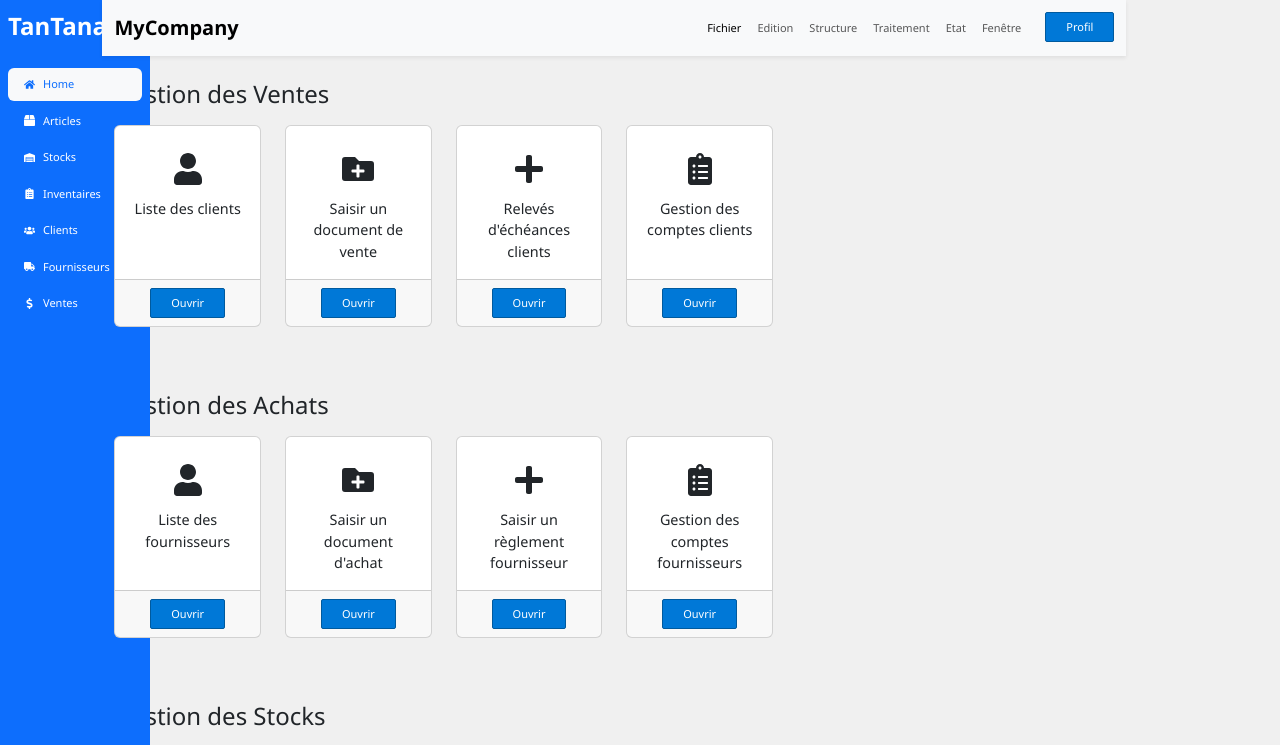
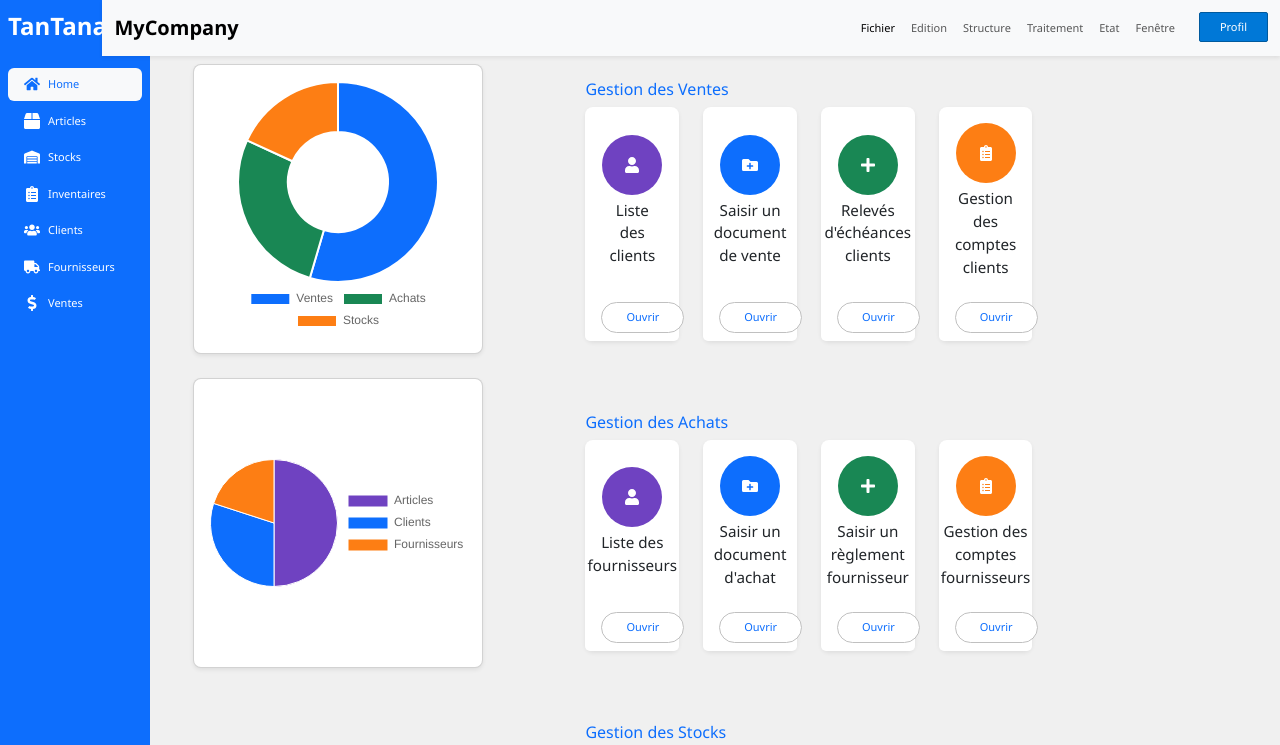
Before and after one commit to AntonioRbm5/com, a React (Vite) app: page /home-commercial in a window 1280 px wide. Shown: the top 745 px of the page. Built offline with nearby package versions, Linux system fonts and the light colour scheme.

Commit message:
add first approche for chart

```diff
--- a/package.json
+++ b/package.json
@@ -16,8 +16,10 @@
     "@popperjs/core": "^2.11.8",
     "axios": "^1.13.2",
     "bootstrap": "^5.3.8",
+    "chart.js": "^4.5.1",
     "react": "^19.2.0",
     "react-bootstrap": "^2.10.10",
+    "react-chartjs-2": "^5.3.1",
     "react-dom": "^19.2.0",
     "react-icons": "^5.5.0",
     "react-router-dom": "^7.11.0"
--- /dev/null
+++ b/src/composants/ChartList.jsx
@@ -0,0 +1,55 @@
+import { Container, Row, Col, Card } from "react-bootstrap";
+import DoughnutChart from "./DoughnutChart";
+import PieChart from "./PieChart";
+
+const ChartList = () => {
+  const doughnutData = {
+    labels: ["Ventes", "Achats", "Stocks"],
+    data: [300, 150, 100],
+    colors: ["#0d6efd", "#198754", "#fd7e14"],
+  };
+
+  const pieData = {
+    labels: ["Articles", "Clients", "Fournisseurs"],
+    data: [50, 30, 20],
+    colors: ["#6f42c1", "#0d6efd", "#fd7e14"],
+  };
+
+  return (
+    <Container className="mt-2">
+      <Row className="justify-content-center">
+        {/* Doughnut */}
+        <Col xs={12} md={8} className="mb-4">
+          <Card className="shadow-sm rounded-3 h-100">
+            <Card.Body>
+              {/* <h5 className="mb-2 text-center">Répartition générale (Doughnut)</h5> */}
+              <DoughnutChart
+                labels={doughnutData.labels}
+                data={doughnutData.data}
+                colors={doughnutData.colors}
+                title="Dashboard Doughnut"
+              />
+            </Card.Body>
+          </Card>
+        </Col>
+
+        {/* Pie */}
+        <Col xs={12} md={8} className="mb-4">
+          <Card className="shadow-sm rounded-3 h-100">
+            <Card.Body>
+              {/* <h5 className="mb-3 text-center">Répartition détaillée (Pie)</h5> */}
+              <PieChart
+                labels={pieData.labels}
+                data={pieData.data}
+                colors={pieData.colors}
+                title="Dashboard Pie"
+              />
+            </Card.Body>
+          </Card>
+        </Col>
+      </Row>
+    </Container>
+  );
+};
+
+export default ChartList;
--- /dev/null
+++ b/src/composants/DoughnutChart.jsx
@@ -0,0 +1,37 @@
+
+import { Doughnut } from "react-chartjs-2";
+import {
+  Chart as ChartJS,
+  ArcElement,
+  Tooltip,
+  Legend,
+} from "chart.js";
+
+// Enregistrer les composants nécessaires
+ChartJS.register(ArcElement, Tooltip, Legend);
+
+const DoughnutChart = ({ labels, data, colors, title }) => {
+  const chartData = {
+    labels,
+    datasets: [
+      {
+        data,
+        backgroundColor: colors,
+        borderWidth: 2,
+        borderColor: "#fff",
+      },
+    ],
+  };
+
+  const options = {
+    responsive: true,
+    plugins: {
+      legend: { position: "bottom" },
+      title: { display: !!title, text: title, font: { size: 16 } },
+    },
+  };
+
+  return <Doughnut data={chartData} options={options} />;
+};
+
+export default DoughnutChart;
--- /dev/null
+++ b/src/composants/PieChart.jsx
@@ -0,0 +1,36 @@
+
+import { Pie } from "react-chartjs-2";
+import {
+  Chart as ChartJS,
+  ArcElement,
+  Tooltip,
+  Legend,
+} from "chart.js";
+
+ChartJS.register(ArcElement, Tooltip, Legend);
+
+const PieChart = ({ labels, data, colors, title }) => {
+  const chartData = {
+    labels,
+    datasets: [
+      {
+        data,
+        backgroundColor: colors,
+        borderWidth: 1,
+        borderColor: "#fff",
+      },
+    ],
+  };
+
+  const options = {
+    responsive: true,
+    plugins: {
+      legend: { position: "right" },
+      title: { display: !!title, text: title, font: { size: 16 } },
+    },
+  };
+
+  return <Pie data={chartData} options={options} />;
+};
+
+export default PieChart;
--- a/src/composants/accueil.jsx
+++ b/src/composants/accueil.jsx
@@ -1,4 +1,3 @@
-
 import { Container, Row, Col, Card, Button } from "react-bootstrap";
 import {
   FaUser,
@@ -9,56 +8,73 @@ import {
   FaFolderPlus,
 } from "react-icons/fa";
 
-
 const DashboardHome = () => {
   const sections = [
     {
       title: "Gestion des Ventes",
       items: [
-        { icon: <FaUser />, label: "Liste des clients" },
-        { icon: <FaFolderPlus />, label: "Saisir un document de vente" },
-        { icon: <FaPlus />, label: "Relevés d'échéances clients" },
-        { icon: <FaClipboardList />, label: "Gestion des comptes clients" },
-
+        { icon: <FaUser />, label: "Liste des clients", color: "#6f42c1" },
+        { icon: <FaFolderPlus />, label: "Saisir un document de vente", color: "#0d6efd" },
+        { icon: <FaPlus />, label: "Relevés d'échéances clients", color: "#198754" },
+        { icon: <FaClipboardList />, label: "Gestion des comptes clients", color: "#fd7e14" },
       ],
     },
     {
       title: "Gestion des Achats",
       items: [
-        { icon: <FaUser />, label: "Liste des fournisseurs" },
-        { icon: <FaFolderPlus />, label: "Saisir un document d'achat" },
-        { icon: <FaPlus />, label: "Saisir un règlement fournisseur" },
-        { icon: <FaClipboardList />, label: "Gestion des comptes fournisseurs" },
+        { icon: <FaUser />, label: "Liste des fournisseurs", color: "#6f42c1" },
+        { icon: <FaFolderPlus />, label: "Saisir un document d'achat", color: "#0d6efd" },
+        { icon: <FaPlus />, label: "Saisir un règlement fournisseur", color: "#198754" },
+        { icon: <FaClipboardList />, label: "Gestion des comptes fournisseurs", color: "#fd7e14" },
       ],
     },
     {
       title: "Gestion des Stocks",
       items: [
-        { icon: <FaBox />, label: "Liste des articles" },
-        { icon: <FaFolderPlus />, label: "Saisir un document de stock" },
-        { icon: <FaClipboardList />, label: "Gestion des comptes articles" },
-        { icon: <FaPrint />, label: "Livre d'inventaire" },
+        { icon: <FaBox />, label: "Liste des articles", color: "#6f42c1" },
+        { icon: <FaFolderPlus />, label: "Saisir un document de stock", color: "#0d6efd" },
+        { icon: <FaClipboardList />, label: "Gestion des comptes articles", color: "#198754" },
+        { icon: <FaPrint />, label: "Livre d'inventaire", color: "#fd7e14" },
       ],
-    }
+    },
   ];
 
   return (
     <Container className="mt-4">
       {sections.map((section, idx) => (
         <div key={idx} className="mb-5">
-          <h4 className="mb-3">{section.title}</h4>
+          <h6 className="mb-2 text-primary">{section.title}</h6>
           <Row>
             {section.items.map((item, i) => (
-              <Col key={i} xs={6} md={3} lg={2} className="mb-3">
-                <Card className="text-center h-100">
-                  <Card.Body>
-                    <div className="mb-2" style={{ fontSize: "2rem" }}>
+              <Col key={i} xs={6} md={3} lg={2} className="mb-4">
+                <Card className="text-center h-100 shadow-sm border-0 rounded-3 hover-card">
+                  <Card.Body className="d-flex flex-column align-items-center justify-content-center">
+                    <div
+                      className="mb-1 icon-circle d-flex align-items-center justify-content-center"
+                      style={{
+                        fontSize: "1rem",
+                        width: "60px",
+                        height: "60px",
+                        borderRadius: "50%",
+                        backgroundColor: item.color,
+                        color: "white",
+                        transition: "transform 0.3s",
+                      }}
+                    >
                       {item.icon}
                     </div>
-                    <Card.Text style={{ fontSize: "0.9rem" }}>{item.label}</Card.Text>
+                    <Card.Text
+                      style={{ fontSize: "0.95rem", fontWeight: 500 }}
+                    >
+                      {item.label}
+                    </Card.Text>
                   </Card.Body>
-                  <Card.Footer>
-                    <Button variant="primary" size="sm">
+                  <Card.Footer className="bg-white border-0 text-center">
+                    <Button
+                      variant="outline-primary"
+                      size="sm"
+                      className="rounded-pill px-4"
+                    >
                       Ouvrir
                     </Button>
                   </Card.Footer>
@@ -68,6 +84,16 @@ const DashboardHome = () => {
           </Row>
         </div>
       ))}
+
+      <style jsx>{`
+        .hover-card:hover {
+          transform: translateY(-5px);
+          box-shadow: 0 10px 20px rgba(0, 0, 0, 0.12);
+        }
+        .hover-card:hover .icon-circle {
+          transform: scale(1.2);
+        }
+      `}</style>
     </Container>
   );
 };
--- a/src/composants/sidebar.jsx
+++ b/src/composants/sidebar.jsx
@@ -10,14 +10,14 @@ export default function Sidebar() {
   const location = useLocation();
 
   const menuItems = [
-    { label: "Home", icon: <FaHome />, path: "/home-commercial" },
-    { label: "Articles", icon: <FaBox/>, path: "/article"},
-    { label: "Stocks", icon: <FaWarehouse/>, path: "/not-found"},
-    { label: "Inventaires", icon: <FaClipboardList/>, path: "/inventaire"},
-    { label: "Clients", icon: <FaUsers />, path: "/clients" },
-    { label: "Fournisseurs", icon: <FaTruck/>, path: "/not-found"},
-    { label: "Ventes", icon: <FaDollarSign/>, path: "/not-found"},
-    { label: "Logout", icon: <FaSignOutAlt />, path: "/login" }
+    { label: "Home", icon: <FaHome className="ft-2"/>, path: "/home-commercial" },
+    { label: "Articles", icon: <FaBox className="ft-2"/>, path: "/article"},
+    { label: "Stocks", icon: <FaWarehouse className="ft-2"/>, path: "/not-found"},
+    { label: "Inventaires", icon: <FaClipboardList className="ft-2"/>, path: "/inventaire"},
+    { label: "Clients", icon: <FaUsers className="ft-2"/>, path: "/clients" },
+    { label: "Fournisseurs", icon: <FaTruck className="ft-2"/>, path: "/not-found"},
+    { label: "Ventes", icon: <FaDollarSign className="ft-2"/>, path: "/not-found"},
+    { label: "Logout", icon: <FaSignOutAlt className="ft-2"/>, path: "/login" }
   ];
 
   const handleClick = (path) => {
--- a/src/pages/Home/home-commercial.jsx
+++ b/src/pages/Home/home-commercial.jsx
@@ -1,6 +1,7 @@
 import Navbar from "../../composants/navbar";
 import DashboardHome from "../../composants/accueil";
 import Sidebar from "../../composants/sidebar";
+import ChartList from "../../composants/ChartList";
 
 const HomeCom = () => {
     return (
@@ -9,10 +10,22 @@ const HomeCom = () => {
             <div style={{ width: "8%" }}>
                 <Sidebar />
             </div>
-            <div style={{ width: "80%" }}>
+            <div style={{ width: "92%"}}>
                 <Navbar />
-                <DashboardHome />
+                <div className="d-flex">
+
+                    <div style={{ width:"40%"}}>
+                        <ChartList/>
+                    </div>
+                    <div style={{ width: "60%" }}>
+
+                        <DashboardHome />
+                    </div>
+                </div>
+
             </div>
+
+
         </div>
 
 
```
Also changed, not shown: 1 other file (tests, documents, lock files or other folders).
